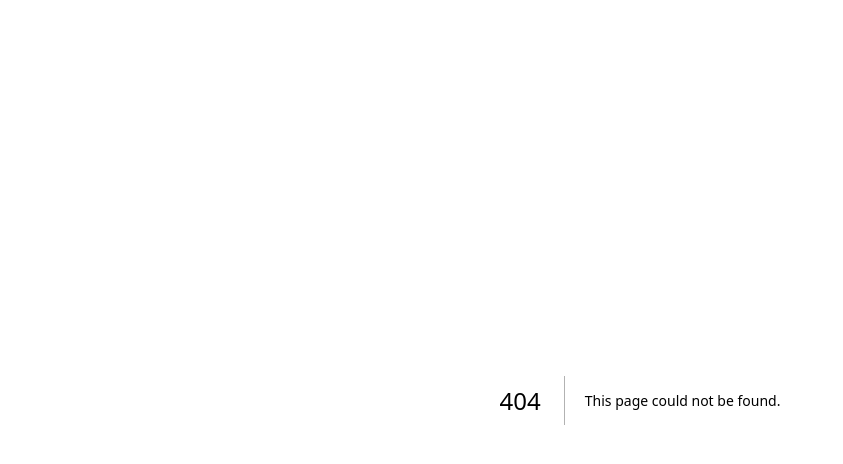
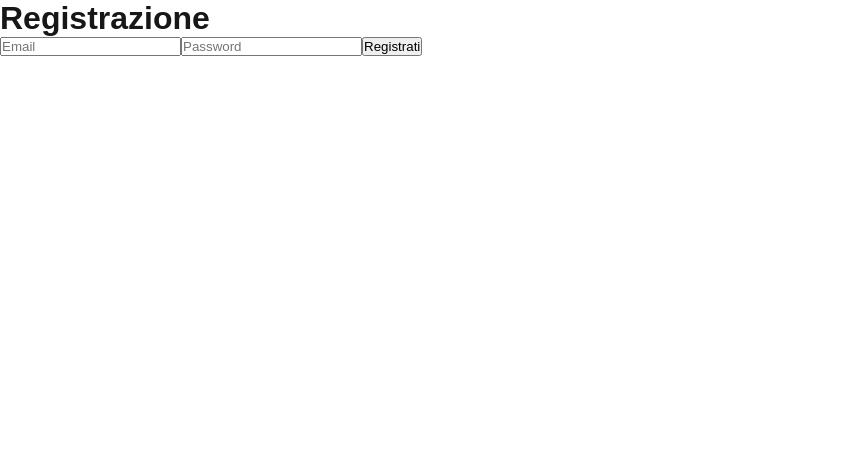
Before and after one commit to giusene/HireGenius, a Next.js app: page /register in a window 1280 px wide. Before the commit this address had no page. Shown: the top 464 px of the page, without its empty margins (0-843 px from the left). Built offline with nearby package versions, Linux system fonts and the light colour scheme; no server answers.

Commit message:
feat: firebase auth integration and login, register pages creation

```diff
--- /dev/null
+++ b/src/lib/firebaseConfig.ts
@@ -0,0 +1,28 @@
+// src/lib/firebaseConfig.ts
+
+import { initializeApp } from "firebase/app";
+import { getAuth } from "firebase/auth";
+import { getAnalytics } from "firebase/analytics";
+
+const firebaseConfig = {
+  apiKey: process.env.NEXT_PUBLIC_FIREBASE_API_KEY,
+  authDomain: process.env.NEXT_PUBLIC_FIREBASE_AUTH_DOMAIN,
+  projectId: process.env.NEXT_PUBLIC_FIREBASE_PROJECT_ID,
+  storageBucket: process.env.NEXT_PUBLIC_FIREBASE_STORAGE_BUCKET,
+  messagingSenderId: process.env.NEXT_PUBLIC_FIREBASE_MESSAGING_SENDER_ID,
+  appId: process.env.NEXT_PUBLIC_FIREBASE_APP_ID,
+  measurementId: process.env.NEXT_PUBLIC_FIREBASE_MEASUREMENT_ID,
+};
+
+// Initialize Firebase
+const app = initializeApp(firebaseConfig);
+
+// Initialize Firebase Analytics only on the client side
+let analytics;
+if (typeof window !== "undefined") {
+  analytics = getAnalytics(app);
+}
+
+const auth = getAuth(app);
+
+export { auth, analytics };
--- /dev/null
+++ b/src/pages/register.tsx
@@ -0,0 +1,48 @@
+import { useState } from "react";
+import { auth } from "../lib/firebaseConfig";
+import { createUserWithEmailAndPassword } from "firebase/auth";
+import { useRouter } from "next/router";
+
+const Register = () => {
+  const [email, setEmail] = useState("");
+  const [password, setPassword] = useState("");
+  const [error, setError] = useState("");
+  const router = useRouter();
+
+  const handleRegister = async (e: React.FormEvent) => {
+    e.preventDefault();
+    setError("");
+
+    try {
+      await createUserWithEmailAndPassword(auth, email, password);
+      alert("Registrazione completata con successo!");
+      router.push("/login"); // Reindirizza l'utente dopo la registrazione
+    } catch (err) {
+      setError("Errore durante la registrazione. Riprova.");
+    }
+  };
+
+  return (
+    <div>
+      <h1>Registrazione</h1>
+      <form onSubmit={handleRegister}>
+        <input
+          type="email"
+          placeholder="Email"
+          value={email}
+          onChange={(e) => setEmail(e.target.value)}
+        />
+        <input
+          type="password"
+          placeholder="Password"
+          value={password}
+          onChange={(e) => setPassword(e.target.value)}
+        />
+        <button type="submit">Registrati</button>
+      </form>
+      {error && <p>{error}</p>}
+    </div>
+  );
+};
+
+export default Register;
```
Also changed, not shown: package.json (+5 -4 lines), src/pages/login.tsx (added, +51 -0 lines), 1 other file (tests, documents, lock files or other folders).
